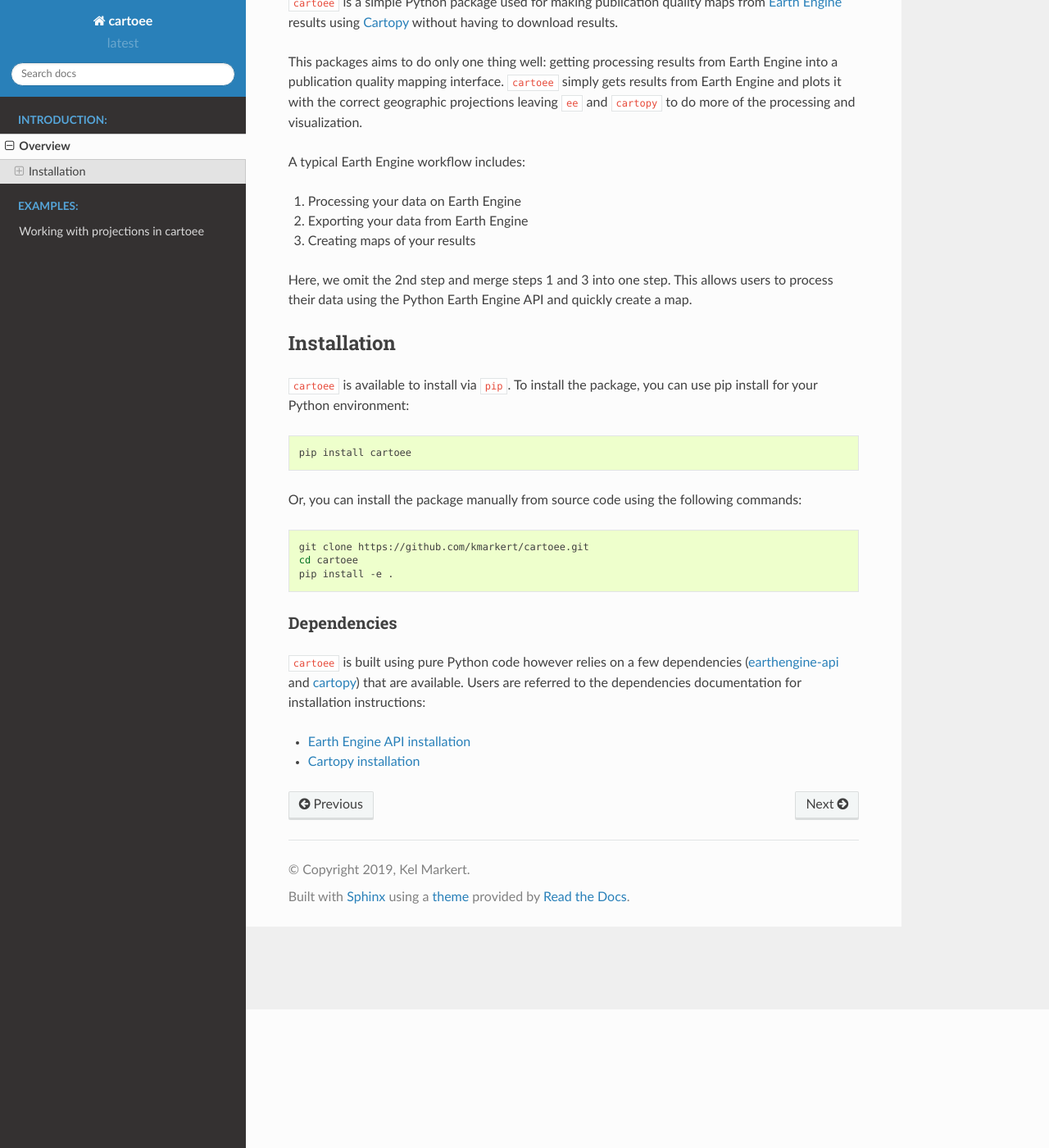
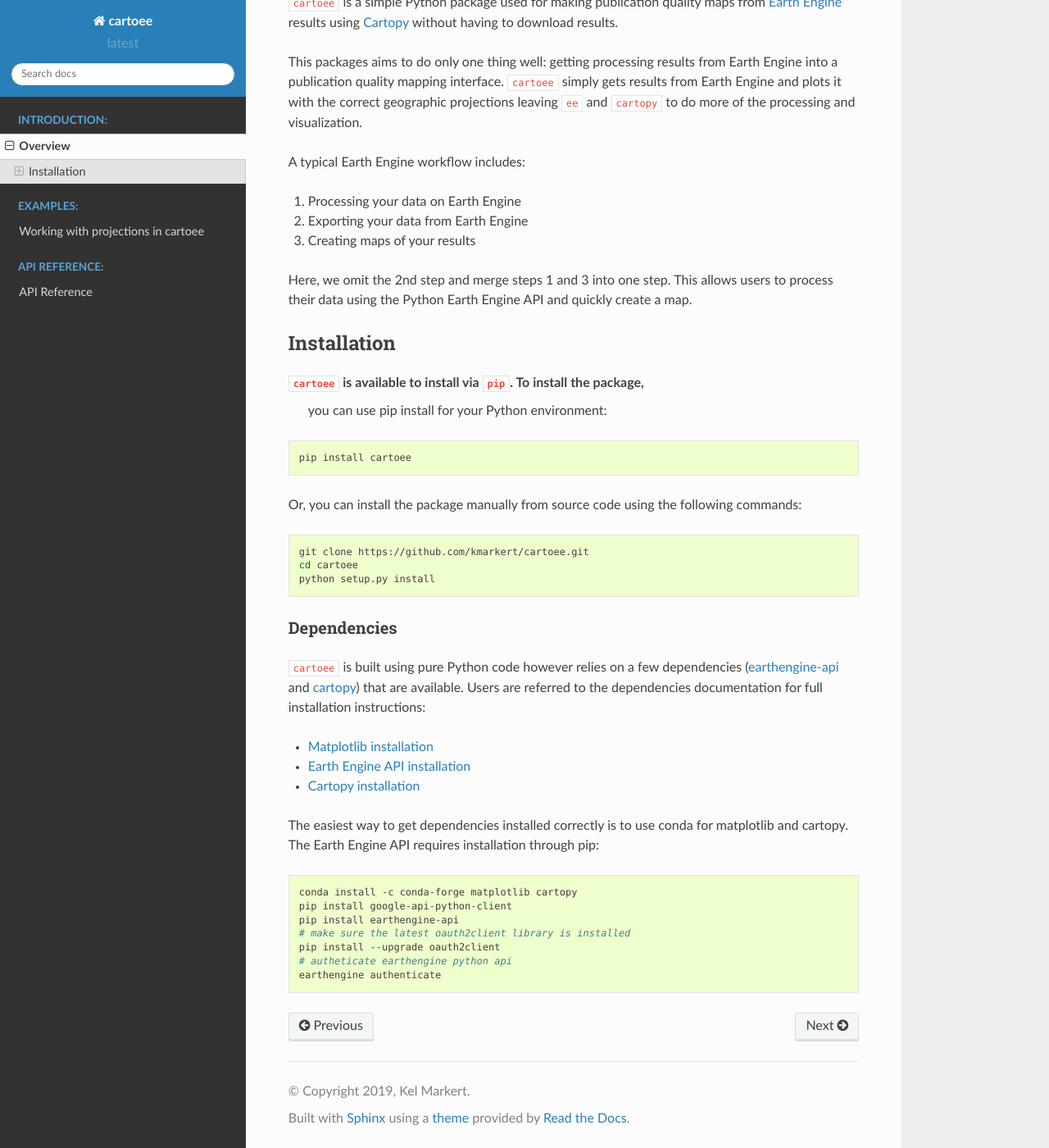
Before and after one commit to KMarkert/cartoee, a Sphinx documentation site: the page built from docs/introduction.rst, in a window 1280 px wide and 1400 px high, scrolled down 169 px. Shown: the whole window at 82% size. Built offline with Sphinx 7.4.7 and the Read the Docs theme 2.0.0, drawn with Linux system fonts in a browser that asks for light colours; pages that are not in the unit, such as notebooks, are missing from menus.

Commit message:
adding api documentation and updating pages

```diff
--- a/docs/introduction.rst
+++ b/docs/introduction.rst
@@ -7,9 +7,16 @@ Overview
    :caption: Contents:
 
 
-:code:`cartoee` is a simple Python package used for making publication quality maps from `Earth Engine <https://earthengine.google.com/>`_ results using `Cartopy <https://scitools.org.uk/cartopy/docs/latest/>`_ without having to download results.
+:code:`cartoee` is a simple Python package used for making publication quality
+maps from `Earth Engine <https://earthengine.google.com/>`_ results using
+`Cartopy <https://scitools.org.uk/cartopy/docs/latest/>`_ without having to
+download results.
 
-This packages aims to do only one thing well: getting processing results from Earth Engine into a publication quality mapping interface. :code:`cartoee` simply gets results from Earth Engine and plots it with the correct geographic projections leaving :code:`ee` and :code:`cartopy` to do more of the processing and visualization.
+This packages aims to do only one thing well: getting processing results from
+Earth Engine into a publication quality mapping interface. :code:`cartoee`
+simply gets results from Earth Engine and plots it with the correct geographic
+projections leaving :code:`ee` and :code:`cartopy` to do more of the processing
+and visualization.
 
 A typical Earth Engine workflow includes:
 
@@ -17,12 +24,15 @@ A typical Earth Engine workflow includes:
 2. Exporting your data from Earth Engine
 3. Creating maps of your results
 
-Here, we omit the 2nd step and merge steps 1 and 3 into one step. This allows users to process their data using the Python Earth Engine API and quickly create a map.
+Here, we omit the 2nd step and merge steps 1 and 3 into one step. This allows
+users to process their data using the Python Earth Engine API and quickly
+create a map.
 
 Installation
 -------------
 
-:code:`cartoee` is available to install via :code:`pip`. To install the package, you can use pip  install for your Python environment:
+:code:`cartoee` is available to install via :code:`pip`. To install the package,
+ you can use pip  install for your Python environment:
 
 .. code-block:: bash
 
@@ -34,12 +44,29 @@ Or, you can install the package manually from source code using the following co
 
   git clone https://github.com/kmarkert/cartoee.git
   cd cartoee
-  pip install -e .
+  python setup.py install
 
 Dependencies
 ~~~~~~~~~~~~~
 
-:code:`cartoee` is built using pure Python code however relies on a few dependencies (`earthengine-api <https://developers.google.com/earth-engine/>`_ and cartopy_) that are available. Users are referred to the dependencies documentation for installation instructions:
+:code:`cartoee` is built using pure Python code however relies on a few dependencies
+(`earthengine-api <https://developers.google.com/earth-engine/>`_ and cartopy_)
+that are available. Users are referred to the dependencies documentation for
+full installation instructions:
 
+* `Matplotlib installation <https://matplotlib.org/users/installing.html>`_
 * `Earth Engine API installation <https://developers.google.com/earth-engine/python_install_manual>`_
 * `Cartopy installation <https://scitools.org.uk/cartopy/docs/latest/installing.html#installing>`_
+
+The easiest way to get dependencies installed correctly is to use conda for
+matplotlib and cartopy. The Earth Engine API requires installation through pip:
+
+.. code-block:: bash
+
+  conda install -c conda-forge matplotlib cartopy
+  pip install google-api-python-client
+  pip install earthengine-api
+  # make sure the latest oauth2client library is installed
+  pip install --upgrade oauth2client
+  # autheticate earthengine python api
+  earthengine authenticate
```
Also changed, not shown: docs/api.rst (added, +15 -0 lines), docs/index.rst (+10 -3 lines).
